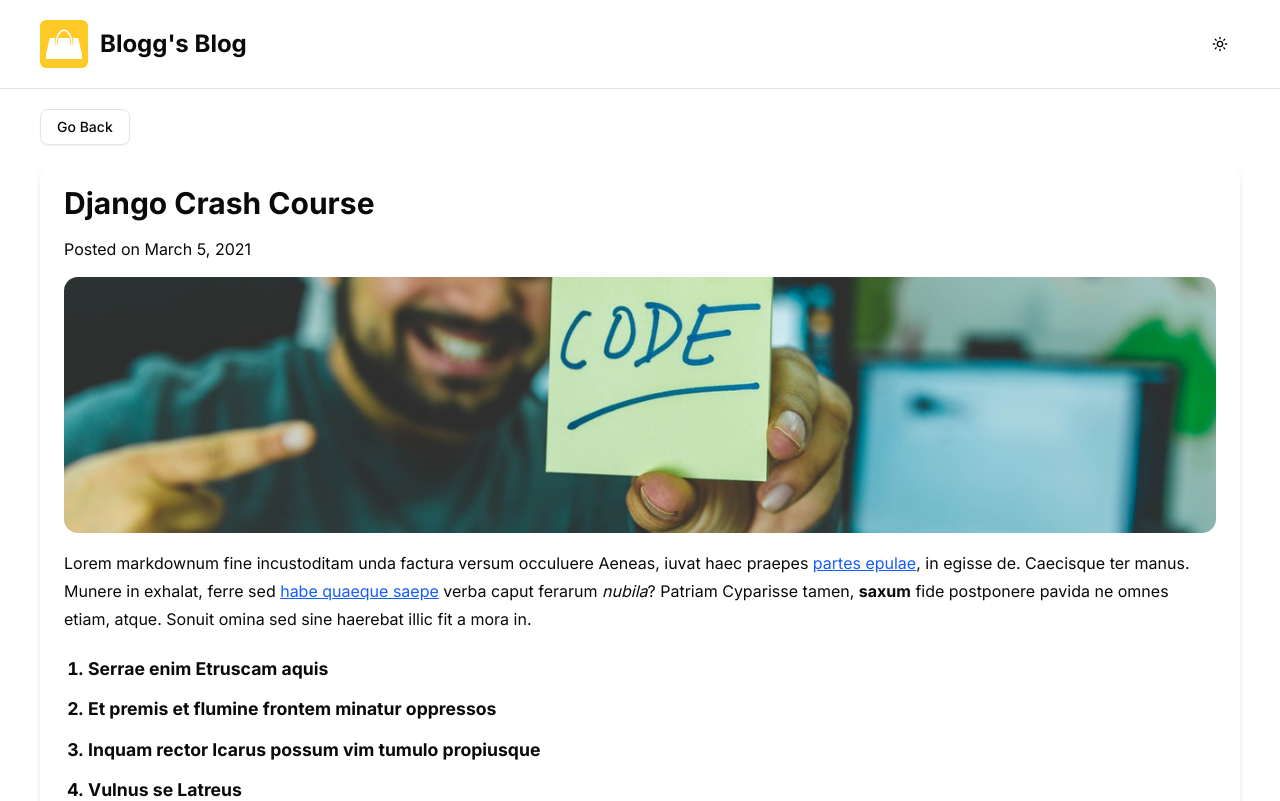
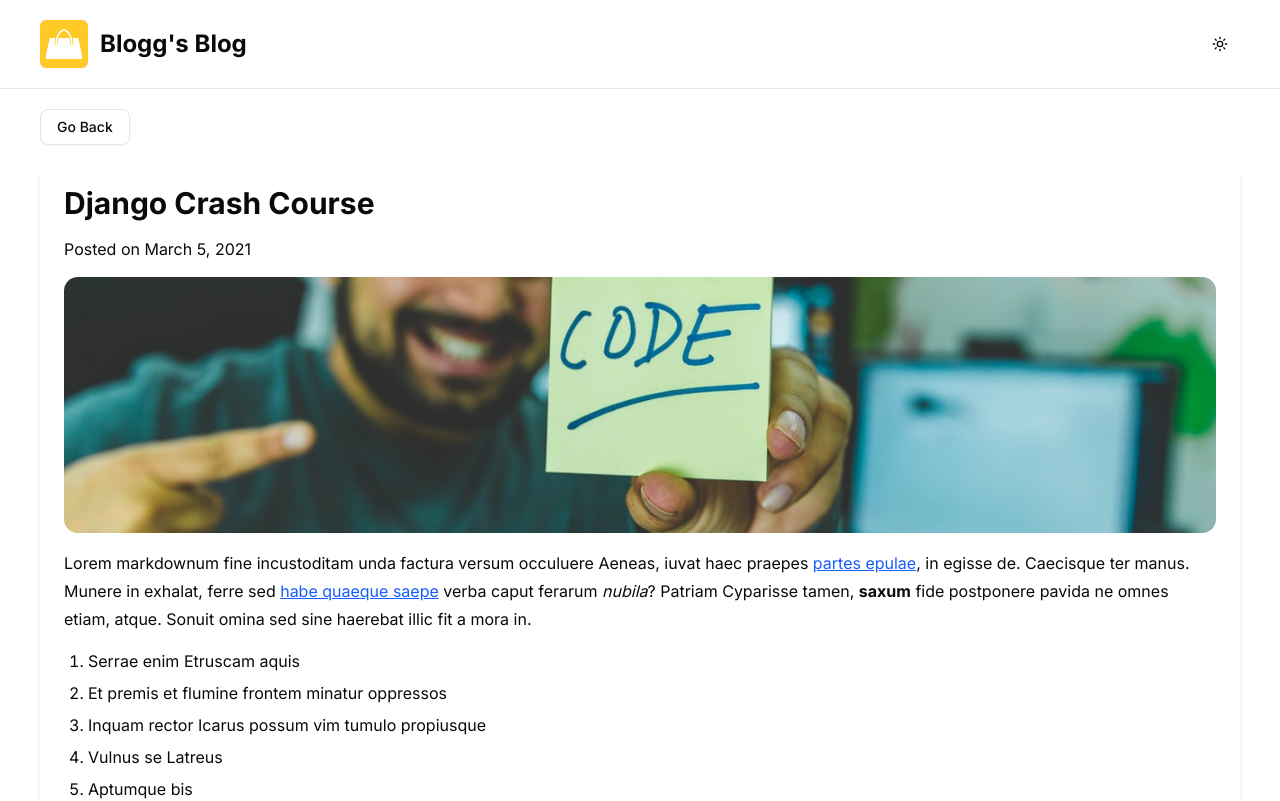
Before and after one commit to marksk1/nextjs-md-blog, a Next.js app: page /blog/django-crash-course in a window 1280 px wide. Shown: the top 801 px of the page. Built offline with nearby package versions, Linux system fonts and the light colour scheme; no server answers.

Commit message:
Fixed rendered style of checkbox lists by using rehype to replace the checkbox input with a formatted <span> element

```diff
--- a/app/(root)/blog/[slug]/page.tsx
+++ b/app/(root)/blog/[slug]/page.tsx
@@ -5,6 +5,8 @@ import { mdxComponents } from "@/components/mdx/mdx-components";
 import matter from "gray-matter";
 import Link from "next/link";
 import { Button } from "@/components/ui/button";
+import remarkGfm from "remark-gfm";
+import rehypeTasklistToSpans from "@/lib/rehype-tasklist-to-spans";
 
 // Generate the static params so that these pages will be static
 // This tells Next.js which dynamic routes (in this case, blog post paths) should be pre-rendered at build time.
@@ -52,7 +54,16 @@ export default async function PostPage({ params }: any) {
           className="w-full my-4 rounded-xl md:h-64 md:object-cover"
         />
         <div className="post-body">
-          <MDXRemote source={content} components={mdxComponents} />
+          <MDXRemote
+            source={content}
+            components={mdxComponents}
+            options={{
+              mdxOptions: {
+                remarkPlugins: [remarkGfm],
+                rehypePlugins: [rehypeTasklistToSpans],
+              },
+            }}
+          />
           {/* <div dangerouslySetInnerHTML={{ __html: marked(content) }}></div> */}
         </div>
       </div>
--- a/assets/styles/globals.css
+++ b/assets/styles/globals.css
@@ -32,7 +32,7 @@
     @apply font-bold text-xl lg:text-2xl;
   }
 
-  .post-body ul, ol {
+  /* .post-body ul, ol {
     font-size: 110%;
     line-height: 2.3;
     font-weight: bold;
@@ -42,15 +42,15 @@
 
   .post-body ol {
     list-style-type: decimal;
-  }
+  } */
 
   /* .post-body ul {
     list-style-type: disc;
   } */
 
-  .post-body ul li::marker {
+  /* .post-body ul li::marker {
     content: "→ ";
-  }
+  } */
 
   .post-body pre {
     background: #f4f4f4;
--- a/components/mdx/mdx-components.tsx
+++ b/components/mdx/mdx-components.tsx
@@ -1,10 +1,12 @@
 import Image from "next/image";
 import Link from "next/link";
 import React from "react";
+import { twMerge } from "tailwind-merge";
 import CodeBlock from "./CodeBlock";
 
 export const mdxComponents = {
   // Override default HTML elements with custom styling
+  // Text styling
   h1: ({ children, ...props }: React.HTMLAttributes<HTMLHeadingElement>) => (
     <h1 className="text-3xl font-bold mt-8 mb-4" {...props}>
       {children}
@@ -38,6 +40,12 @@ export const mdxComponents = {
       {children}
     </Link>
   ),
+  Fire: ({ children }: { children: React.ReactNode }) => (
+    <span className="font-bold text-xl bg-gradient-to-r from-red-500 via-orange-500 to-yellow-500 bg-clip-text text-transparent animate-pulse">
+      {children}
+    </span>
+  ),
+  // Image styling
   img: ({
     src,
     alt,
@@ -54,6 +62,7 @@ export const mdxComponents = {
       {...props}
     />
   ),
+  // Blockquote styling
   blockquote: ({
     children,
     ...props
@@ -65,6 +74,7 @@ export const mdxComponents = {
       {children}
     </blockquote>
   ),
+  // Code block styling
   code: ({ children, ...props }: React.HTMLAttributes<HTMLElement>) => (
     <code
       className="bg-gray-100 dark:bg-gray-800 px-2 py-1 rounded text-sm font-mono"
@@ -96,9 +106,78 @@ export const mdxComponents = {
       </pre>
     );
   },
-  Fire: ({ children }: { children: React.ReactNode }) => (
-    <span className="font-bold text-xl bg-gradient-to-r from-red-500 via-orange-500 to-yellow-500 bg-clip-text text-transparent animate-pulse">
+  // Table styling
+  table: ({ children, ...props }: React.HTMLAttributes<HTMLTableElement>) => (
+    <div className="my-6 w-full overflow-x-auto">
+      <table className="w-full border-collapse text-sm" {...props}>
+        {children}
+      </table>
+    </div>
+  ),
+  thead: ({
+    children,
+    ...props
+  }: React.HTMLAttributes<HTMLTableSectionElement>) => (
+    <thead className="bg-gray-200 dark:bg-gray-800" {...props}>
       {children}
-    </span>
+    </thead>
   ),
+  tbody: ({
+    children,
+    ...props
+  }: React.HTMLAttributes<HTMLTableSectionElement>) => (
+    <tbody className="divide-y divide-gray-200 dark:divide-gray-700" {...props}>
+      {children}
+    </tbody>
+  ),
+  tr: ({ children, ...props }: React.HTMLAttributes<HTMLTableRowElement>) => (
+    <tr
+      className="border-b last:border-0 border-gray-200 dark:border-gray-700"
+      {...props}
+    >
+      {children}
+    </tr>
+  ),
+  th: ({
+    children,
+    ...props
+  }: React.ThHTMLAttributes<HTMLTableCellElement>) => (
+    <th
+      className="px-4 py-2 text-left font-semibold text-gray-700 dark:text-gray-200"
+      {...props}
+    >
+      {children}
+    </th>
+  ),
+  td: ({
+    children,
+    ...props
+  }: React.TdHTMLAttributes<HTMLTableCellElement>) => (
+    <td
+      className="px-4 py-2 align-top text-gray-800 dark:text-gray-100"
+      {...props}
+    >
+      {children}
+    </td>
+  ),
+
+  // List styling
+  ul: ({ children, ...props }: React.HTMLAttributes<HTMLUListElement>) => (
+    <ul className="my-4 ml-6 list-disc list-outside space-y-2" {...props}>
+      {children}
+    </ul>
+  ),
+  ol: ({ children, ...props }: React.OlHTMLAttributes<HTMLOListElement>) => (
+    <ol className="my-4 ml-6 list-decimal list-outside space-y-2" {...props}>
+      {children}
+    </ol>
+  ),
+  // li: ({ children, ...props }: React.LiHTMLAttributes<HTMLLIElement>) => (
+  //   <li
+  //     className="leading-7 pl-1 [&>p]:m-0 [&.task-list-item]:list-none [&.task-list-item]:flex [&.task-list-item]:items-start [&.task-list-item]:gap-2 [&>input[type='checkbox']]:mr-2 [&>input[type='checkbox']]:mt-1.5 [&>input[type='checkbox']]:h-4 [&>input[type='checkbox']]:w-4 [&>input[type='checkbox']]:accent-emerald-600 [&:has(>input[type='checkbox']:checked)]:line-through [&:has(>input[type='checkbox']:checked)]:text-blue-500"
+  //     {...props}
+  //   >
+  //     {children}
+  //   </li>
+  // ),
 };
--- /dev/null
+++ b/lib/rehype-tasklist-to-spans.ts
@@ -0,0 +1,58 @@
+import { visit } from 'unist-util-visit';
+
+// Rehype plugin: convert GFM task list checkboxes (<input type="checkbox">)
+// into custom <span> elements and add a class to the parent <li>.
+export default function rehypeTasklistToSpans() {
+  return function transformer(tree: any) {
+    visit(tree, 'element', (node: any, _index?: number, parent?: any) => {
+      // Add class to <li> elements that are task list items
+      if (node.tagName === 'li') {
+        const classList: string[] = Array.isArray(node.properties?.className)
+          ? (node.properties.className as string[])
+          : typeof node.properties?.className === 'string'
+          ? (node.properties.className as string).split(/\s+/)
+          : [];
+        if (classList.includes('task-list-item')) {
+          if (!classList.includes('has-checkbox')) classList.push('has-checkbox');
+          node.properties = node.properties || {};
+          node.properties.className = classList;
+        }
+      }
+
+      // Replace checkbox inputs with custom span
+      if (
+        node.tagName === 'input' &&
+        node.properties?.type === 'checkbox' &&
+        parent &&
+        Array.isArray(parent.children)
+      ) {
+        const isChecked = Boolean(node.properties.checked);
+
+        const spanNode = {
+          type: 'element',
+          tagName: 'span',
+          properties: {
+            className: [
+              'chcklst-box',
+              'inline-block',
+              'mr-2',
+              'shrink-0',
+              'align-middle',
+              'rounded-[2px]',
+              'size-[20px]',
+              'border',
+              'text-center',
+              ...(isChecked
+                ? ['bg-emerald-500', 'border-emerald-500']
+                : ['bg-transparent', 'border-gray-400', 'dark:border-gray-600']),
+            ],
+          },
+          children: isChecked ? [{type: 'text', value: '✓', className:'font-bold'}] : [],
+        } as const;
+
+        const idx = parent.children.indexOf(node);
+        if (idx !== -1) parent.children.splice(idx, 1, spanNode as any);
+      }
+    });
+  };
+}
--- a/package.json
+++ b/package.json
@@ -25,7 +25,9 @@
     "react": "19.1.0",
     "react-dom": "19.1.0",
     "react-syntax-highlighter": "^15.6.1",
-    "tailwind-merge": "^3.3.1"
+    "remark-gfm": "4.0.1",
+    "tailwind-merge": "^3.3.1",
+    "unist-util-visit": "5.0.0"
   },
   "devDependencies": {
     "@eslint/eslintrc": "^3",
--- a/posts/text-post.mdx
+++ b/posts/text-post.mdx
@@ -15,12 +15,12 @@ cover_image: '/images/posts/woman-in-mountains.avif'
 # Testing checklist rendering
 
 Shopping list:
-- [ ] Milk
+- [x] Milk
 - [x] Bread
-- [ ] Eggs
+- [x] Eggs
 - [x] Butter
 - [ ] Cheese
-- [x] Bacon
+- [ ] Bacon
 - [ ] Ham
 - [ ] Pork
 - [ ] Lamb
```
Also changed, not shown: 2 other files (tests, documents, lock files or other folders).
